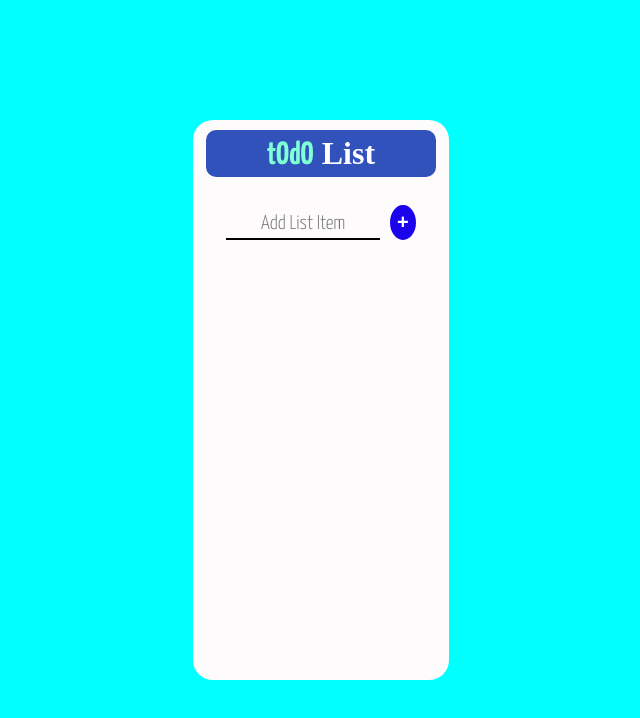
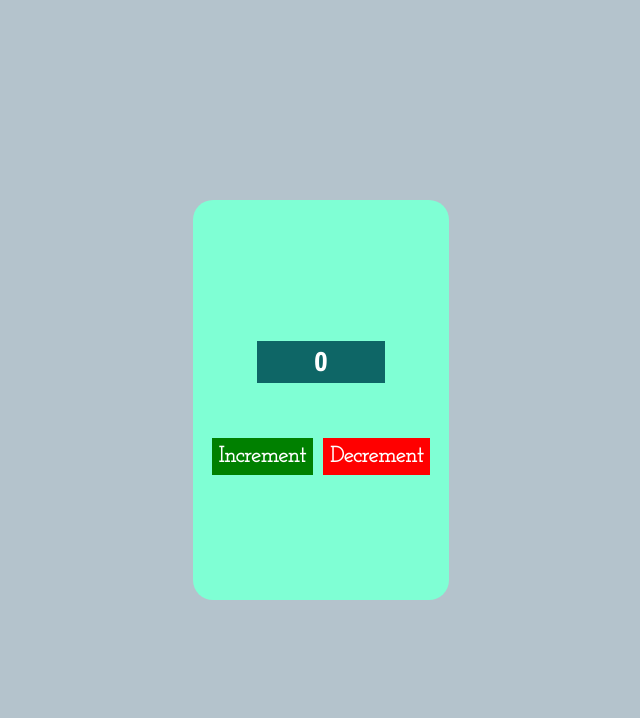
Before and after one commit to NurulIslam17/ReactJs, a React (Create React App) app: page / in a window 1280 px wide. Shown: the top 718 px of the page, without its empty margins (319-959 px from the left). Built offline with nearby package versions, Linux system fonts and the light colour scheme; the HTML template or start-up script is replaced by a standard one.

Commit message:
Increment Decrement using usestate

```diff
--- a/src/App.jsx
+++ b/src/App.jsx
@@ -1,9 +1,9 @@
 import React from "react";
-import Todo from "./components/ToDo/ToDo";
+import Indec from "./components/IncreDecre/IncreDecre";
 
 function App() {
   return (
-    <Todo/>
+    <Indec/>
   );
 }
 export default App;
--- /dev/null
+++ b/src/components/IncreDecre/IncreDecre.css
@@ -0,0 +1,70 @@
+@import url("https://fonts.googleapis.com/css2?family=Josefin+Slab:wght@300&family=Yanone+Kaffeesatz:wght@300;700&display=swap");
+@import url("https://fonts.googleapis.com/css2?family=Josefin+Slab:wght@300&family=Yanone+Kaffeesatz:wght@300;700&display=swap");
+/* font-family: 'Josefin Slab', serif;
+font-family: 'Yanone Kaffeesatz', sans-serif; */
+* {
+  margin: 0;
+  padding: 0;
+  box-sizing: border-box;
+}
+.main {
+  background-color: rgb(180, 195, 204);
+  width: 100%;
+  height: 100vh;
+  display: flex;
+  flex-direction: row;
+  justify-content: center;
+  align-items: center;
+}
+.Display {
+  background-color: aquamarine;
+  width: 20%;
+  height: 400px;
+  border-radius: 20px;
+
+  display: flex;
+  flex-direction: column;
+  justify-content: center;
+  align-items: center;
+}
+h1 {
+  background-color: rgb(14, 102, 102);
+  color: #fff;
+  text-align: center;
+  margin: auto;
+  margin-top: 20px;
+  width: 50%;
+  margin-bottom: 50px;
+  padding: 5px;
+  font-family: "Yanone Kaffeesatz", sans-serif;
+}
+.btn {
+  display: flex;
+  flex-direction: row;
+  justify-content: center;
+  align-items: center;
+}
+button {
+  color: black;
+  font-size: 22px;
+  padding: 7px;
+  color: #fff;
+  margin: 5px;
+  border: none;
+  cursor: pointer;
+  font-family: "Josefin Slab", serif;
+  font-weight: bold;
+}
+.inc {
+  background-color: green;
+}
+.inc:hover {
+  background-color: rgb(67, 231, 130);
+  color: #000;
+}
+.dec {
+  background-color: red;
+}
+.dec:hover {
+  background-color: rgb(28, 226, 144);
+}
--- /dev/null
+++ b/src/components/IncreDecre/IncreDecre.jsx
@@ -0,0 +1,33 @@
+import React, { useState } from 'react'
+import './IncreDecre.css';
+
+export default function IncreDecre() {
+
+  let n=0;
+  let [num,setNum] = useState(n);
+  const increment = () =>{
+    setNum(num + 1);
+  }
+  const decrement = () =>{
+    if(num>0){
+      setNum(num-1);
+    }
+    else{
+      setNum(0)
+      alert('Negative Value Avoided');
+    }
+
+  }
+  return (
+    <div className='main btn'>
+      <div className='Display'>
+        <h1> {num} </h1>
+        <div className='btn' >
+          <button onClick={increment} className='inc'> Increment </button>
+          <button onClick={decrement} className='dec'> Decrement </button>
+        </div>
+      </div>
+
+    </div>
+  )
+}
```
